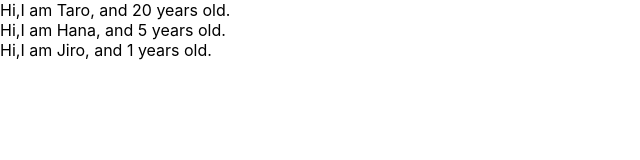
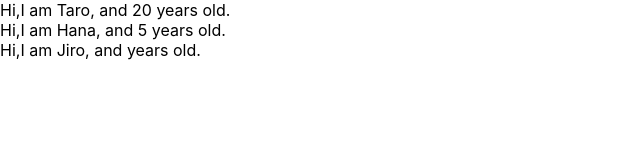
Before and after one commit to peeetaka/react-redux-crud-app, a React (Create React App) app: page / in a window 1280 px wide. Shown: the top 160 px of the page, without its empty margins (0-640 px from the left). Built offline with nearby package versions, Linux system fonts and the light colour scheme.

Commit message:
learn prop-types

```diff
--- a/src/App.js
+++ b/src/App.js
@@ -1,4 +1,5 @@
 import React from 'react';
+import PropTypes from 'prop-types';
 
 const App = () => {
 
@@ -22,8 +23,9 @@ const User = (props) => {
 return <div>Hi,I am {props.name}, and {props.age} years old.</div>
 }
 
-User.defaultProps = {
-  age :1
+User.propTypes = {
+  name: PropTypes.string,
+  age: PropTypes.number
 }
 
 export default App;
```
